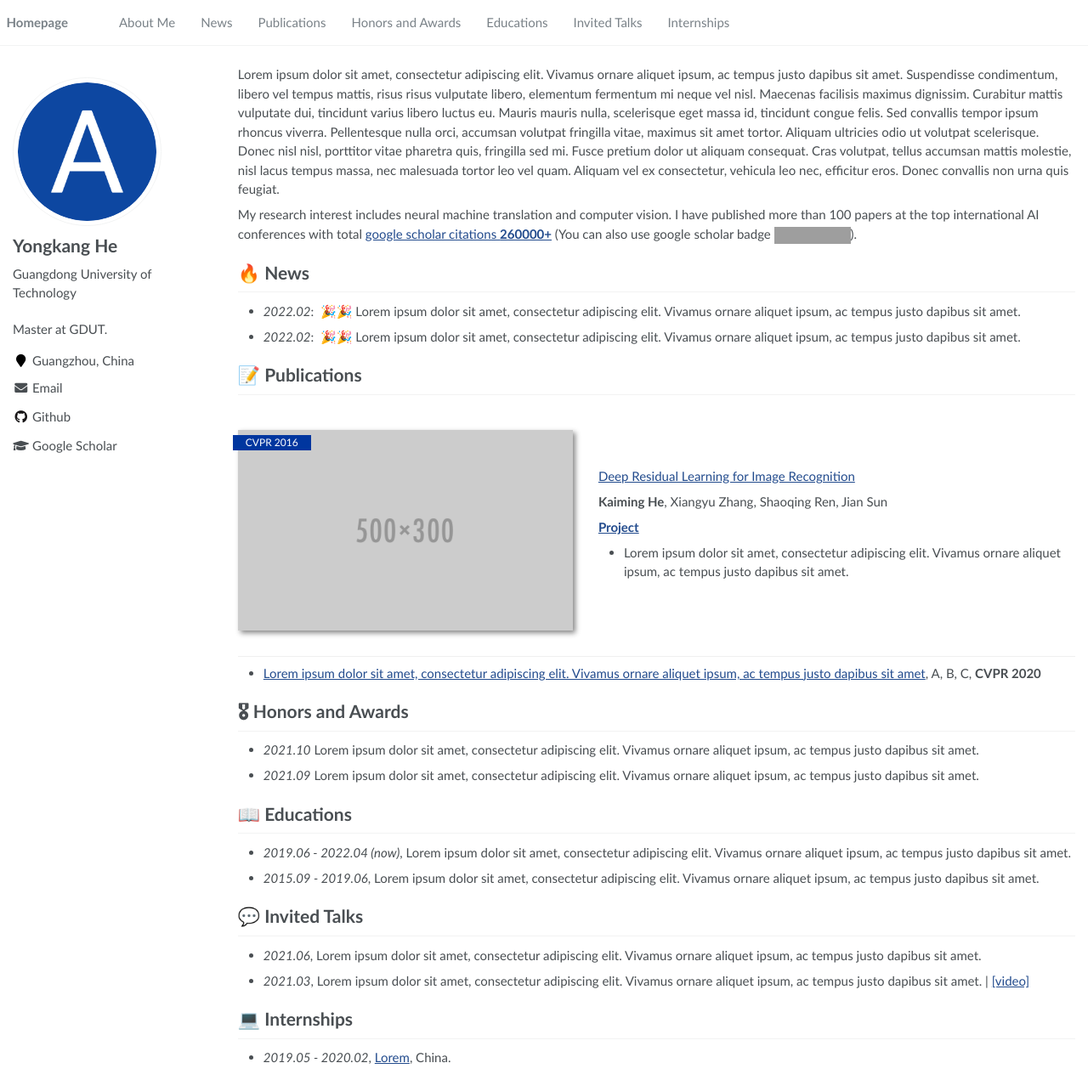
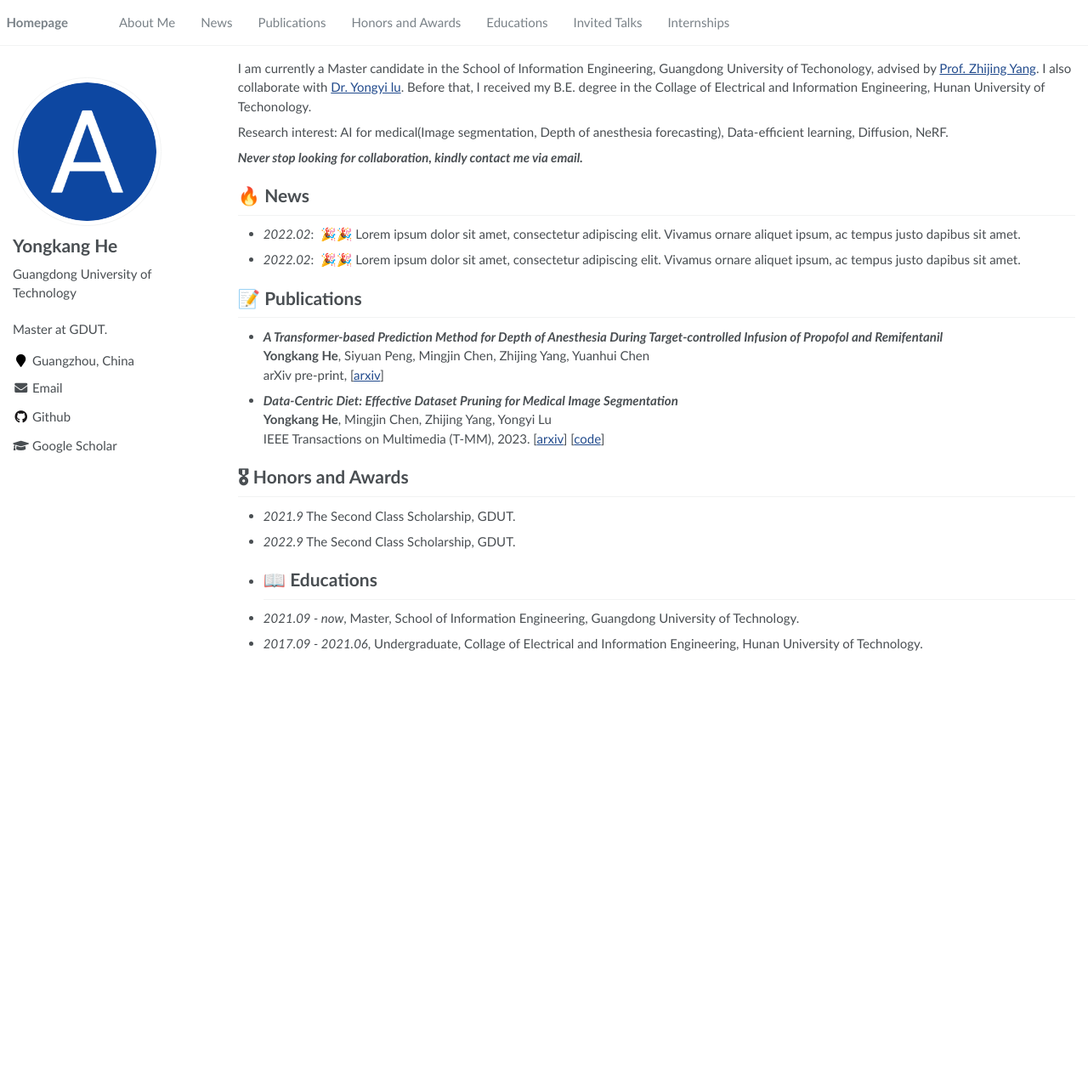
Before and after one commit to heeeyk/heeeyk.github.io, a Jekyll site: the page built from _pages/about.md, in a window 1280 px wide and 1271 px high. Shown: the whole window at 85% size. Built offline with Jekyll 4.4.1, drawn with Linux system fonts in a browser that asks for light colours; grey boxes are pictures that could not be loaded.

Commit message:
Update about.md

```diff
--- a/_pages/about.md
+++ b/_pages/about.md
@@ -8,18 +8,11 @@ redirect_from:
   - /about.html
 ---
 
-{% if site.google_scholar_stats_use_cdn %}
-{% assign gsDataBaseUrl = "https://cdn.jsdelivr.net/gh/" | append: site.repository | append: "@" %}
-{% else %}
-{% assign gsDataBaseUrl = "https://raw.githubusercontent.com/" | append: site.repository | append: "/" %}
-{% endif %}
-{% assign url = gsDataBaseUrl | append: "google-scholar-stats/gs_data_shieldsio.json" %}
+I am currently a Master candidate in the School of Information Engineering, Guangdong University of Techonology, advised by [Prof. Zhijing Yang](https://ieeexplore.ieee.org/author/38512188800). I also collaborate with [Dr. Yongyi lu]([https://ykshi.github.io/](https://scholar.google.com/citations?user=rIJ99V4AAAAJ&hl=en&oi=sra)). Before that, I received my B.E. degree in the Collage of Electrical and Information Engineering, Hunan University of Techonology.
 
-<span class='anchor' id='about-me'></span>
+Research interest: AI for medical(Image segmentation, Depth of anesthesia forecasting), Data-efficient learning, Diffusion, NeRF.
 
-Lorem ipsum dolor sit amet, consectetur adipiscing elit. Vivamus ornare aliquet ipsum, ac tempus justo dapibus sit amet. Suspendisse condimentum, libero vel tempus mattis, risus risus vulputate libero, elementum fermentum mi neque vel nisl. Maecenas facilisis maximus dignissim. Curabitur mattis vulputate dui, tincidunt varius libero luctus eu. Mauris mauris nulla, scelerisque eget massa id, tincidunt congue felis. Sed convallis tempor ipsum rhoncus viverra. Pellentesque nulla orci, accumsan volutpat fringilla vitae, maximus sit amet tortor. Aliquam ultricies odio ut volutpat scelerisque. Donec nisl nisl, porttitor vitae pharetra quis, fringilla sed mi. Fusce pretium dolor ut aliquam consequat. Cras volutpat, tellus accumsan mattis molestie, nisl lacus tempus massa, nec malesuada tortor leo vel quam. Aliquam vel ex consectetur, vehicula leo nec, efficitur eros. Donec convallis non urna quis feugiat.
-
-My research interest includes neural machine translation and computer vision. I have published more than 100 papers at the top international AI conferences with total <a href='https://scholar.google.com/citations?user=DhtAFkwAAAAJ'>google scholar citations <strong><span id='total_cit'>260000+</span></strong></a> (You can also use google scholar badge <a href='https://scholar.google.com/citations?user=DhtAFkwAAAAJ'><img src="https://img.shields.io/endpoint?url={{ url | url_encode }}&logo=Google%20Scholar&labelColor=f6f6f6&color=9cf&style=flat&label=citations"></a>).
+***Never stop looking for collaboration, kindly contact me via email.***
 
 
 # 🔥 News
@@ -28,31 +21,25 @@ My research interest includes neural machine translation and computer vision. I
 
 # 📝 Publications
 
-<div class='paper-box'><div class='paper-box-image'><div><div class="badge">CVPR 2016</div><img src='images/500x300.png' alt="sym" width="100%"></div></div>
-<div class='paper-box-text' markdown="1">
+- ***A Transformer-based Prediction Method for Depth of Anesthesia During Target-controlled Infusion of Propofol and Remifentanil*** \
+**Yongkang He**, Siyuan Peng, Mingjin Chen, Zhijing Yang, Yuanhui Chen \
+arXiv pre-print, [[arxiv](https://arxiv.org/abs/2303.10945)]
 
-[Deep Residual Learning for Image Recognition](https://openaccess.thecvf.com/content_cvpr_2016/papers/He_Deep_Residual_Learning_CVPR_2016_paper.pdf)
-
-**Kaiming He**, Xiangyu Zhang, Shaoqing Ren, Jian Sun
-
-[**Project**](https://scholar.google.com/citations?view_op=view_citation&hl=zh-CN&user=DhtAFkwAAAAJ&citation_for_view=DhtAFkwAAAAJ:ALROH1vI_8AC) <strong><span class='show_paper_citations' data='DhtAFkwAAAAJ:ALROH1vI_8AC'></span></strong>
-- Lorem ipsum dolor sit amet, consectetur adipiscing elit. Vivamus ornare aliquet ipsum, ac tempus justo dapibus sit amet.
-</div>
-</div>
-
-- [Lorem ipsum dolor sit amet, consectetur adipiscing elit. Vivamus ornare aliquet ipsum, ac tempus justo dapibus sit amet](https://github.com), A, B, C, **CVPR 2020**
+- ***Data-Centric Diet: Effective Dataset Pruning for Medical Image Segmentation*** \
+**Yongkang He**, Mingjin Chen, Zhijing Yang, Yongyi Lu \
+IEEE Transactions on Multimedia (T-MM), 2023. [[arxiv](https://arxiv.org/pdf/2301.00965.pdf)] [[code](https://github.com/JyChen9811/DOC-VTON)]
 
 # 🎖 Honors and Awards
-- *2021.10* Lorem ipsum dolor sit amet, consectetur adipiscing elit. Vivamus ornare aliquet ipsum, ac tempus justo dapibus sit amet.
-- *2021.09* Lorem ipsum dolor sit amet, consectetur adipiscing elit. Vivamus ornare aliquet ipsum, ac tempus justo dapibus sit amet.
+- *2021.9* The Second Class Scholarship, GDUT.
+- *2022.9* The Second Class Scholarship, GDUT.
+-
+# 📖 Educations
+- *2021.09 - now*, Master, School of Information Engineering, Guangdong University of Technology.
+- *2017.09 - 2021.06*, Undergraduate, Collage of Electrical and Information Engineering, Hunan University of Technology.
 
-# 📖 Educations
-- *2019.06 - 2022.04 (now)*, Lorem ipsum dolor sit amet, consectetur adipiscing elit. Vivamus ornare aliquet ipsum, ac tempus justo dapibus sit amet.
-- *2015.09 - 2019.06*, Lorem ipsum dolor sit amet, consectetur adipiscing elit. Vivamus ornare aliquet ipsum, ac tempus justo dapibus sit amet.
-
-# 💬 Invited Talks
+<!--# 💬 Invited Talks
 - *2021.06*, Lorem ipsum dolor sit amet, consectetur adipiscing elit. Vivamus ornare aliquet ipsum, ac tempus justo dapibus sit amet.
 - *2021.03*, Lorem ipsum dolor sit amet, consectetur adipiscing elit. Vivamus ornare aliquet ipsum, ac tempus justo dapibus sit amet.  \| [\[video\]](https://github.com/)
 
 # 💻 Internships
-- *2019.05 - 2020.02*, [Lorem](https://github.com/), China.
+- *2019.05 - 2020.02*, [Lorem](https://github.com/), China. -->
```
